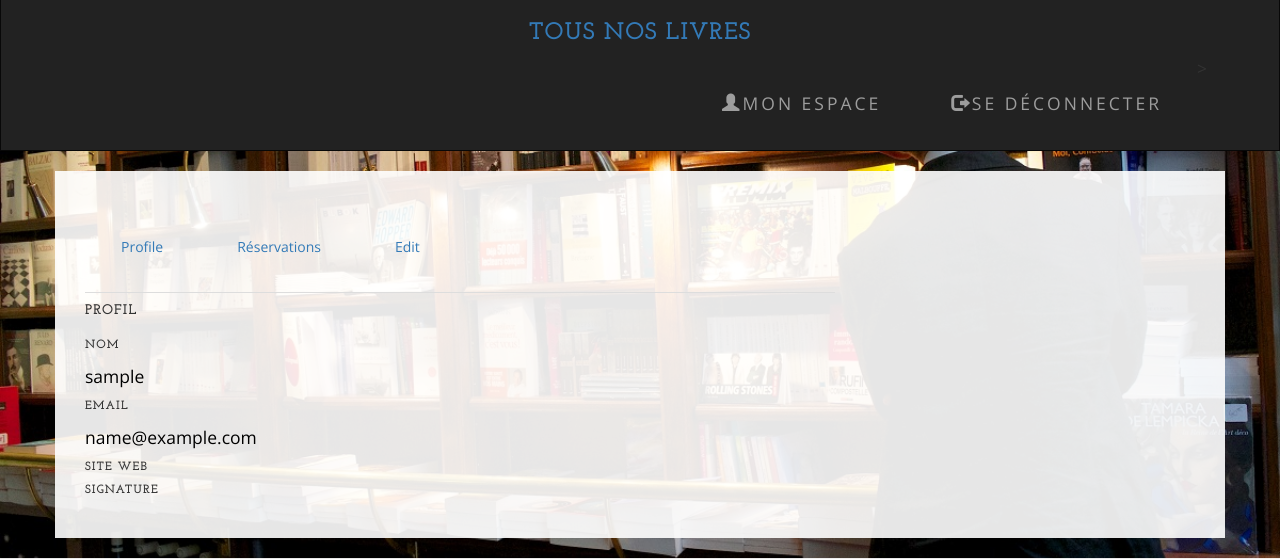
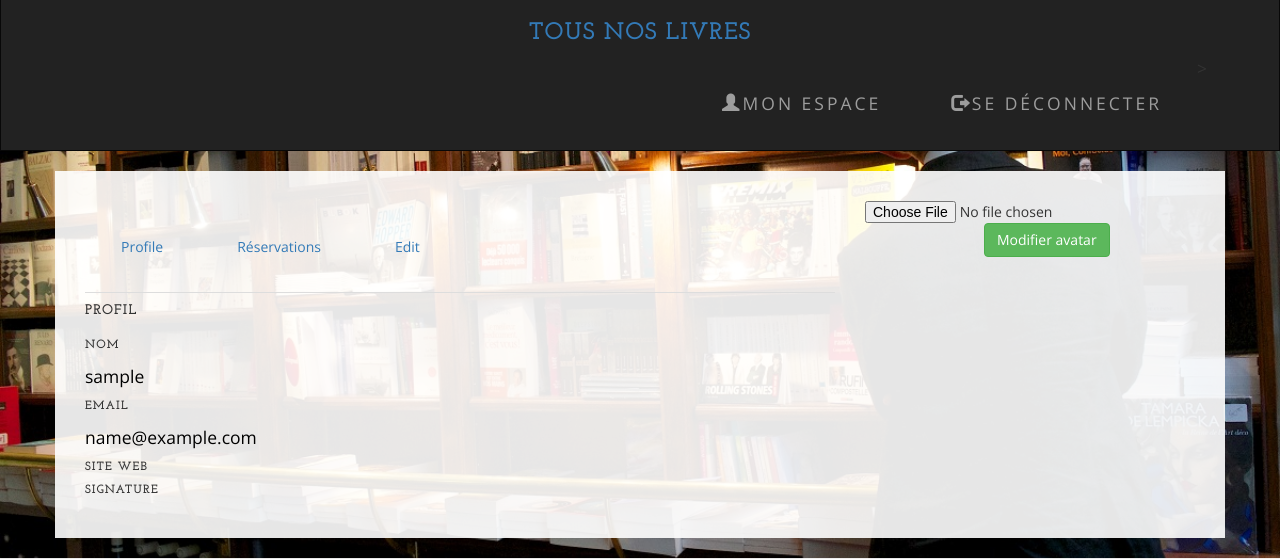
Before and after one commit to NewManParis/book_store_project, a Django app: page /store/account in a window 1280 px wide. Shown: the part 202-761 px from the top of the page. Run offline with Django 3.2, Linux system fonts and the light colour scheme; the visitor is signed in with stand-in values (Sample User, id 1); data that the repository does not hold is empty; some libraries are stand-ins or nearby versions.

Commit message:
last commit before merge

```diff
--- a/bookstore_project/bookstore_project/settings.py
+++ b/bookstore_project/bookstore_project/settings.py
@@ -89,7 +89,7 @@ WSGI_APPLICATION = 'bookstore_project.wsgi.application'
 DATABASES = {
     'default': {
         'ENGINE': 'django.db.backends.postgresql', # on utilise l'adaptateur postgresql
-        'NAME': 'book', # le nom de notre base de données créée précédemment
+        'NAME': 'book1', # le nom de notre base de données créée précédemment
         'USER': 'postgres', # attention : remplacez par votre nom d'utilisateur !!
         'PASSWORD': '1234',
         'HOST': 'localhost',
--- a/bookstore_project/store/templates/store/account.html
+++ b/bookstore_project/store/templates/store/account.html
@@ -99,6 +99,14 @@
 	            </div>
 	        </div>
 
+			<div class="col-lg-4 order-lg-1 text-center">
+			  	<form action="{% url 'store:account' %}" method="post" enctype="multipart/form-data">
+					{% csrf_token %}
+							{{ profile_form.avatar }}
+							<img src="{{ profile_form.avatar.url }}" />
+                        <input type="submit" value="Modifier avatar" class="btn btn-success">
+				</form>
+			</div>
 
 	    </div>
 	</div>
--- a/bookstore_project/store/templates/store/detail.html
+++ b/bookstore_project/store/templates/store/detail.html
@@ -15,6 +15,9 @@
 <h2 class="text-center artist_name">Réserver {{ book.title }}</h2>
 
 {% if user.is_authenticated %}
+	{% if book.status == 2 %}
+		<p class="bg-danger">Vous avez déjà réservé {{ book_title }} !</p>
+	{% else %}
 		<p style="margin-bottom: 20px;">Hey {{user.username}} !</p>
 		<p style="margin-bottom: 20px;">Vous êtes sur le point de réserver {{ book.title }}!</p>
 		<p style="margin-bottom: 20px;">Cliquer sur le boutton réserver en bas afin de réserver {{ book.title }}!</p>
@@ -22,6 +25,8 @@
 			{% csrf_token %}
 			<button type="submit" class="btn btn-success">Réserver</button>
 		</form>
+	{% endif %}
+
 {% else %}
 	<p class="bg-danger">Vous devez vous connecter à votre espace afin de pouvoir réserver {{ book_title }}, Merci!</p>
 {% endif %}
--- a/bookstore_project/store/views.py
+++ b/bookstore_project/store/views.py
@@ -195,8 +195,9 @@ def update_profile(request):
     }
     if request.method == 'POST':
         user_form = UserForm(request.POST, instance=request.user)
-        profile_form = ProfileForm(request.POST, instance=request.user.profile)
+        profile_form = ProfileForm(request.POST, request.FILES, instance=request.user.profile)
         if user_form.is_valid() and profile_form.is_valid():
+            #print('profile_form is valid !')
             username = user_form['username']
             email = user_form['email']
             context['user_form'] = user_form
@@ -227,6 +228,9 @@ def update_profile(request):
             except:
                 context['message'] = 'Une erreur interne est apparue. Merci de recommencer votre requête.'
                 return render(request, 'store/account.html', context)
+        else:
+            pass
+            #print('profile_form is not valid !')
 
     user_form = UserForm(instance=request.user)
     profile_form = ProfileForm(instance=request.user.profile)
```
Also changed, not shown: bookstore_project/avatars/152-large_default.jpg (added), bookstore_project/avatars/152-large_default_pfCK2ni.jpg (added), bookstore_project/avatars/clearscan_sync_page_1363736288.jpg (added), bookstore_project/store/migrations/0001_initial.py, bookstore_project/store/migrations/0002_profile.py (deleted), bookstore_project/store/migrations/0003_profile_avatar.py (deleted). Lines whose indentation alone changed are shown as unchanged.
